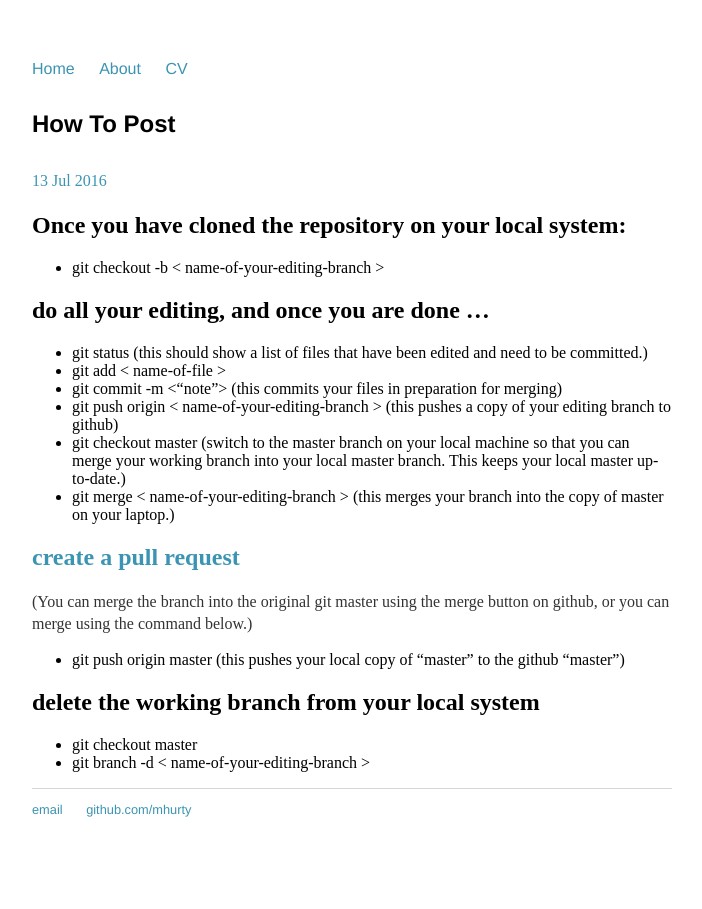
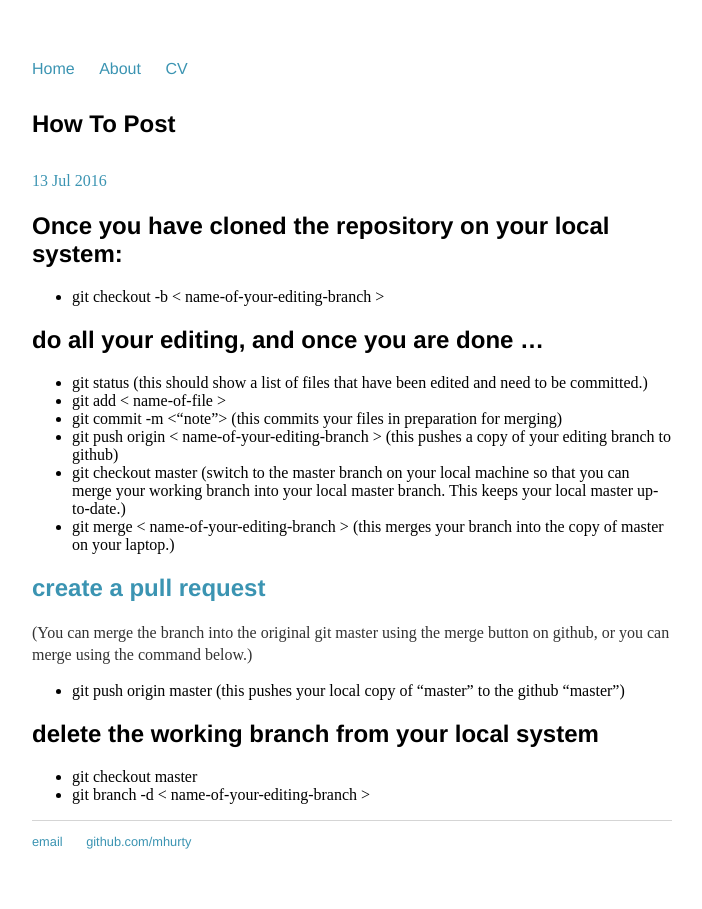
Before and after one commit to mhurty/mhurty.github.io, a Jekyll site: the page built from _posts/2016-07-13-how-to-post.md, in a window 1280 px wide. Shown: the whole page, without its empty margins (288-990 px from the left). Built offline with Jekyll 4.4.1, drawn with Linux system fonts in a browser that asks for light colours.

Commit message:
CSS Tweaks

```diff
--- a/css/main.css
+++ b/css/main.css
@@ -23,7 +23,7 @@ h1 {
     font-size: 2em;
     font-family:'Helvetica', 'Sans-Serif';
 }
-h4 {
+h4, h2 {
     font-size: 1.5em;
     font-family:'Helvetica', 'Sans-Serif';
 }
```
